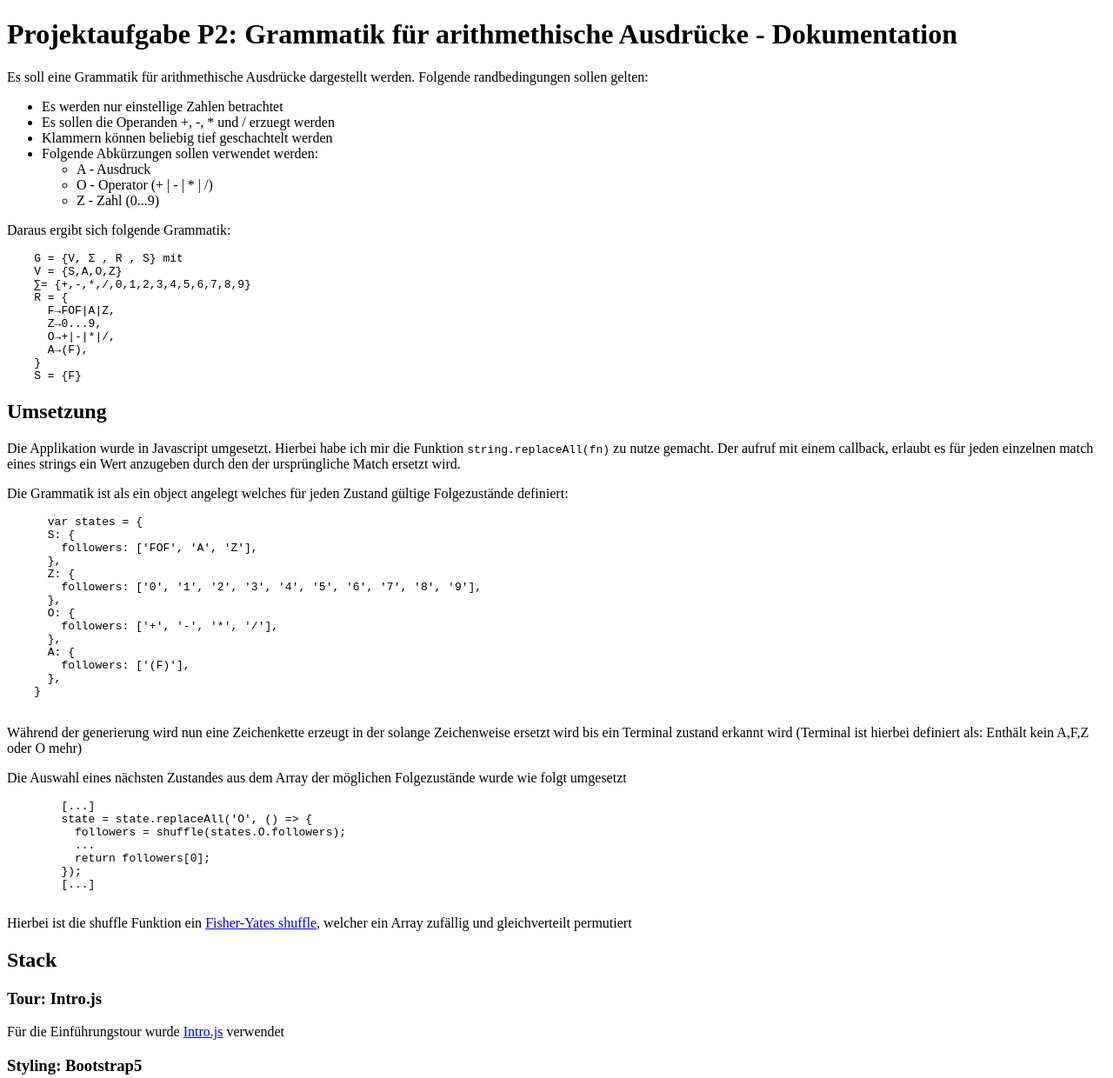
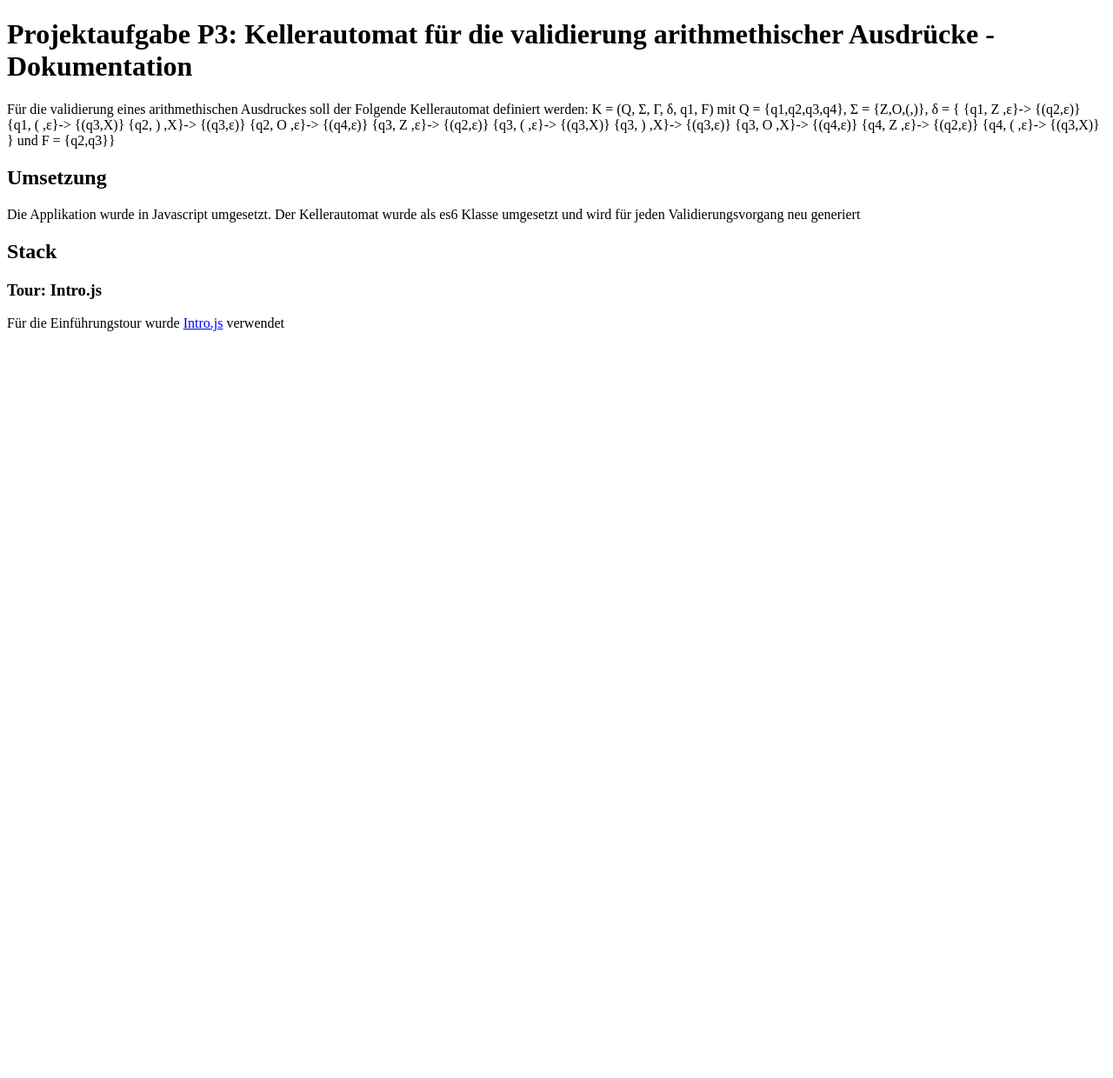
Before and after one commit to hetzlefetz/uni_theo, a plain HTML site: page ESA3/doc.html in a window 1280 px wide. Shown: the top 1240 px of the page at 87% size. After the commit the page ends 800 px from the top, so only its background shows below. Drawn offline with Linux system fonts and the light colour scheme.

Commit message:
doku and tour

```diff
--- a/ESA3/doc.html
+++ b/ESA3/doc.html
@@ -1,89 +1,27 @@
 <!DOCTYPE html>
 <html>
   <head>
-    <title>ESA 2 : Grammatik</title>
+    <title>ESA 3 Kellerautomat</title>
   </head>
   <body>
     <h1>
-      Projektaufgabe P2: Grammatik für arithmethische Ausdrücke - Dokumentation
+      Projektaufgabe P3: Kellerautomat für die validierung arithmethischer
+      Ausdrücke - Dokumentation
     </h1>
     <p>
-      Es soll eine Grammatik für arithmethische Ausdrücke dargestellt werden.
-      Folgende randbedingungen sollen gelten:
+      Für die validierung eines arithmethischen Ausdruckes soll der Folgende
+      Kellerautomat definiert werden: K = (Q, Σ, Γ, δ, q1, F) mit Q =
+      {q1,q2,q3,q4}, Σ = {Z,O,(,)}, δ = { {q1, Z ,ε}-> {(q2,ε)} {q1, ( ,ε}->
+      {(q3,X)} {q2, ) ,X}-> {(q3,ε)} {q2, O ,ε}-> {(q4,ε)} {q3, Z ,ε}-> {(q2,ε)}
+      {q3, ( ,ε}-> {(q3,X)} {q3, ) ,X}-> {(q3,ε)} {q3, O ,X}-> {(q4,ε)} {q4, Z
+      ,ε}-> {(q2,ε)} {q4, ( ,ε}-> {(q3,X)} } und F = {q2,q3}}
     </p>
-    <ul>
-      <li>Es werden nur einstellige Zahlen betrachtet</li>
-      <li>Es sollen die Operanden +, -, * und / erzuegt werden</li>
-      <li>Klammern können beliebig tief geschachtelt werden</li>
-      <li>
-        Folgende Abkürzungen sollen verwendet werden:
-        <ul>
-          <li>A - Ausdruck</li>
-          <li>O - Operator (+ | - | * | /)</li>
-          <li>Z - Zahl (0...9)</li>
-        </ul>
-      </li>
-    </ul>
-    <p>Daraus ergibt sich folgende Grammatik:</p>
-    <pre>
-    G = {V, Σ , R , S} mit
-    V = {S,A,O,Z}
-    &sum;= {+,-,*,/,0,1,2,3,4,5,6,7,8,9}
-    R = {
-      F→FOF|A|Z,
-      Z→0...9,
-      O→+|-|*|/,
-      A→(F),
-    }
-    S = {F}</pre
-    >
+
     <h2>Umsetzung</h2>
     <p>
-      Die Applikation wurde in Javascript umgesetzt. Hierbei habe ich mir die
-      Funktion <code>string.replaceAll(fn)</code> zu nutze gemacht. Der aufruf
-      mit einem callback, erlaubt es für jeden einzelnen match eines strings ein
-      Wert anzugeben durch den der ursprüngliche Match ersetzt wird.
+      Die Applikation wurde in Javascript umgesetzt. Der Kellerautomat wurde als
+      es6 Klasse umgesetzt und wird für jeden Validierungsvorgang neu generiert
     </p>
-    <p>
-      Die Grammatik ist als ein object angelegt welches für jeden Zustand
-      gültige Folgezustände definiert:
-    </p>
-    <pre>
-      var states = {
-      S: {
-        followers: ['FOF', 'A', 'Z'],
-      },
-      Z: {
-        followers: ['0', '1', '2', '3', '4', '5', '6', '7', '8', '9'],
-      },
-      O: {
-        followers: ['+', '-', '*', '/'],
-      },
-      A: {
-        followers: ['(F)'],
-      },
-    }
-    </pre>
-    <p>
-      Während der generierung wird nun eine Zeichenkette erzeugt in der solange
-      Zeichenweise ersetzt wird bis ein Terminal zustand erkannt wird (Terminal
-      ist hierbei definiert als: Enthält kein A,F,Z oder O mehr)
-    </p>
-    <p>
-      Die Auswahl eines nächsten Zustandes aus dem Array der möglichen
-      Folgezustände wurde wie folgt umgesetzt
-      <pre>
-        [...]
-        state = state.replaceAll('O', () => {
-          followers = shuffle(states.O.followers);
-          ...
-          return followers[0];
-        });
-        [...]
-      </pre>
-      Hierbei ist die shuffle Funktion ein <a href="https://en.wikipedia.org/wiki/Fisher%E2%80%93Yates_shuffle">Fisher-Yates shuffle</a>, welcher ein Array zufällig und gleichverteilt permutiert
-    </p>
-
 
     <h2>Stack</h2>
     <h3>Tour: Intro.js</h3>
@@ -91,10 +29,5 @@
       Für die Einführungstour wurde
       <a href="https://introjs.com/">Intro.js</a> verwendet
     </p>
-    <h3>Styling: Bootstrap5</h3>
-    <p>
-      Für das Styling der Applikation wurde
-      <a href="https://getbootstrap.com/">Bootstrap 5</a> verwendet
-    </p>
   </body>
 </html>
```
Also changed, not shown: ESA3/index.html (+12 -2 lines).
